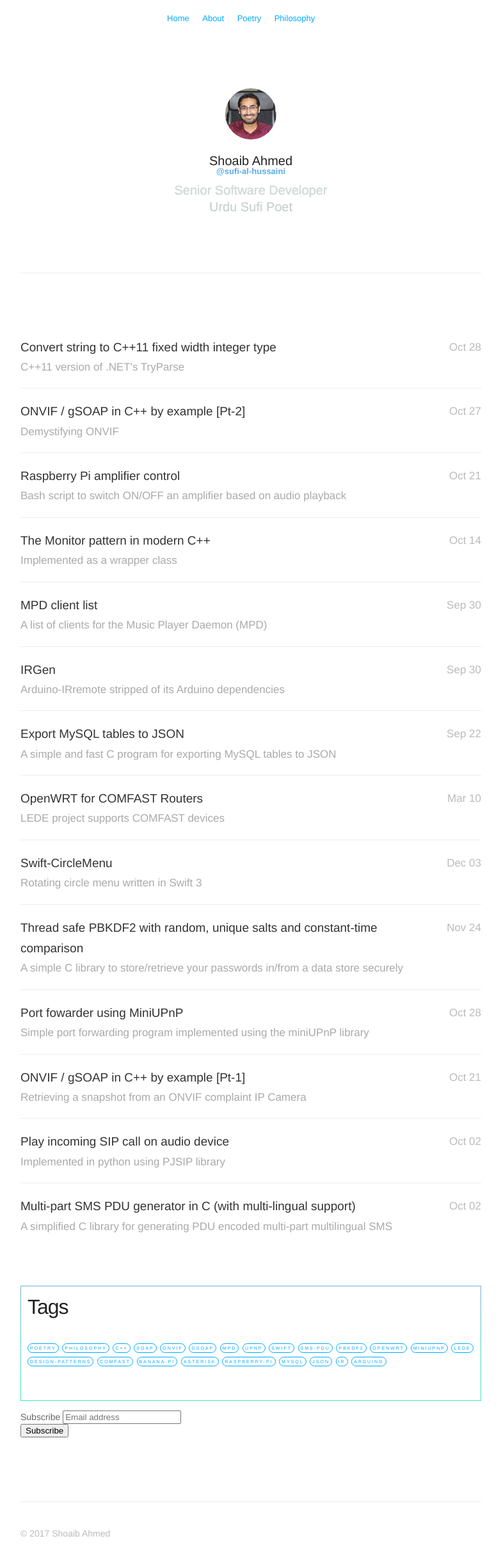
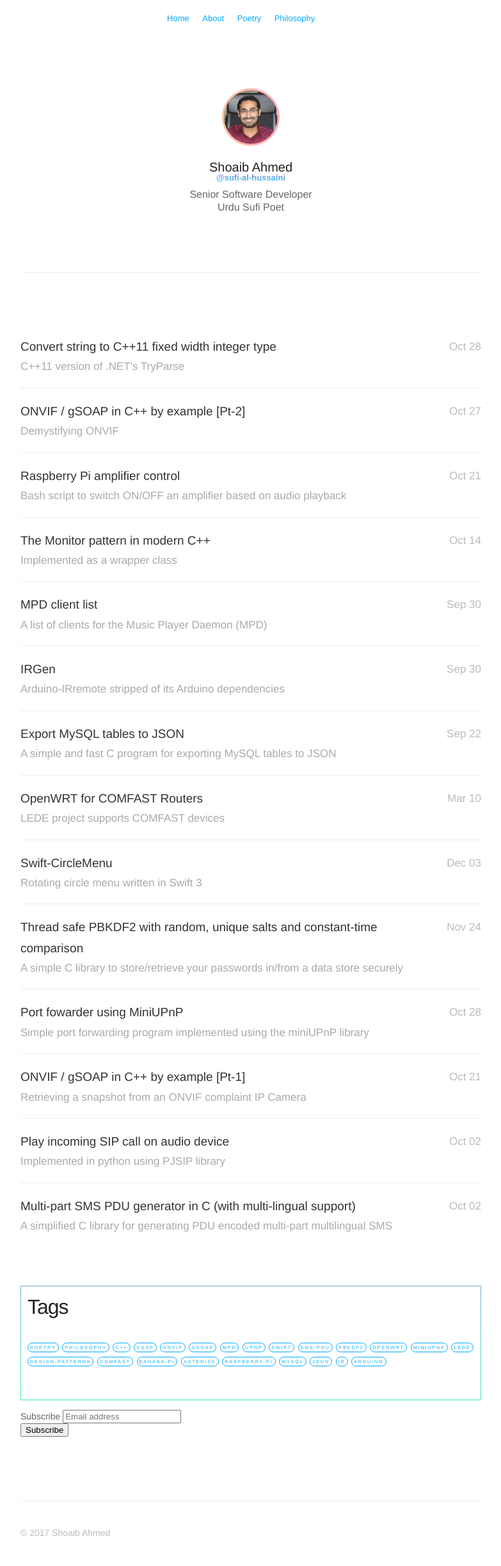
Before and after one commit to Sufi-Al-Hussaini/Sufi-Al-Hussaini.github.io, a Jekyll site: the page built from index.html, in a window 1280 px wide. Shown: the whole page at 64% size, without its empty margins (248-1031 px from the left). Built offline with Jekyll 4.4.1, drawn with Linux system fonts in a browser that asks for light colours; nearby versions of some CDN libraries; some web fonts are replaced; the list of posts is cut into pages by our own code; comment, search, counter and statistics services are not loaded; a style sheet for code colours, icons or effects is not loaded.

Commit message:
More style experiments
Gradient borders and avatar changes

```diff
--- a/assets/css/style.css
+++ b/assets/css/style.css
@@ -44,7 +44,7 @@ html,body,div,span,applet,object,iframe,h1,h2,h3,h4,h5,h6,p,blockquote,pre,a,abb
 
 /* Spacing */
 .post h1, h3, h4, h5, p, .post-body ul, #post-list li, pre {
-margin-bottom: 20px;
+	margin-bottom: 20px;
 }
 
 /* Base */
@@ -55,6 +55,10 @@ body {
 	color: #666;
 	-webkit-font-smoothing: antialiased;
 	text-rendering: optimizeLegibility;
+	shape-rendering: crispEdges;
+	/*transform: scale(1.1);*/
+	/*transform-origin: 40% 0%;*/
+	/*font-size: 150%;*/
 }
 
 h1 {
@@ -85,10 +89,12 @@ h2 {
 
 .profile #avatar {
 	display: inline-block;
-	width: 80px;
-	height: 80px;
+	width: 90px;
+	height: 90px;
 	border-radius: 50%;
 	margin-bottom: 20px;
+	background-image: linear-gradient(to right, #ffc3a0 0%, #ffafbd 100%);
+    padding: 3px;
 }
 
 .profile h1 {
@@ -101,7 +107,7 @@ h2 {
 .profile h2 {
 	font-size: 20px;
 	font-weight: 300;
-	color: #aaa;
+	color: #666;
 	margin-top: 10px;
 	font-family: 'Helvetica Neue', Helvetica, Arial, sans-serif;
 	font-style: normal;
@@ -298,15 +304,14 @@ hr {
 /*span.code { font-family:Menlo, Monaco, Courier; background-color:#EEE; font-size:14px; }*/
 
 pre {
-	border: 1px solid #eee;
-    border-radius: 3px;
+    background: #fff;
+    margin-bottom: 0px;
+	padding: 0px 10px 0px 5px;
 }
 
 pre code {
 	font-family: Menlo, Monaco, Courier;
 	font-size: 13px;
-	margin: 0px 10px 0 10px;
-	/*white-space: pre-wrap;*/
 	tab-size: 4;
 	-moz-tab-size: 4;
 	-o-tab-size: 4;
@@ -588,9 +593,8 @@ h2.month {
 }
 
 #post-list.archive.readmore h3{
-
-	  font: 400 20px "Helvetica Neue", Helvetica,Arial,sans-serif;
-	  margin-bottom: 30px;
+	font: 400 20px "Helvetica Neue", Helvetica,Arial,sans-serif;
+	margin-bottom: 30px;
 }
 
 #post-list.archive.readmore a{
@@ -653,7 +657,7 @@ h2.month {
     display: block;
     float: left;
     /*font-size: 3.0rem;*/
-    font-size: 18px;
+    font-size: 22px;
     padding: 10px 10px;
     width: 35px;
     height: 35px;
@@ -680,7 +684,7 @@ h2.month {
 	background: #e65245;  /* fallback for old browsers */
 	background: -webkit-linear-gradient(to right, #e65245, #e43a15);  /* Chrome 10-25, Safari 5.1-6 */
 	background: linear-gradient(to right, #e65245, #e43a15); /* W3C, IE 10+/ Edge, Firefox 16+, Chrome 26+, Opera 12+, Safari 7+ */
-	font-size: 16px!important;
+	font-size: 20px!important;
 	-webkit-background-clip: text;
     -webkit-text-fill-color: transparent;
 }
@@ -704,11 +708,7 @@ h2.month {
 }
 
 #site_desc {
-	background-color: #CDDCDC;
-	background-image: radial-gradient(at 50% 100%, rgba(255,255,255,0.50) 0%, rgba(0,0,0,0.50) 100%), linear-gradient(to bottom, rgba(255,255,255,0.25) 0%, rgba(0,0,0,0.25) 100%);
-	background-blend-mode: screen, overlay;
-    -webkit-background-clip: text;
-    -webkit-text-fill-color: transparent;
+	font-size: 16px;
 }
 
 code.tag {
```
